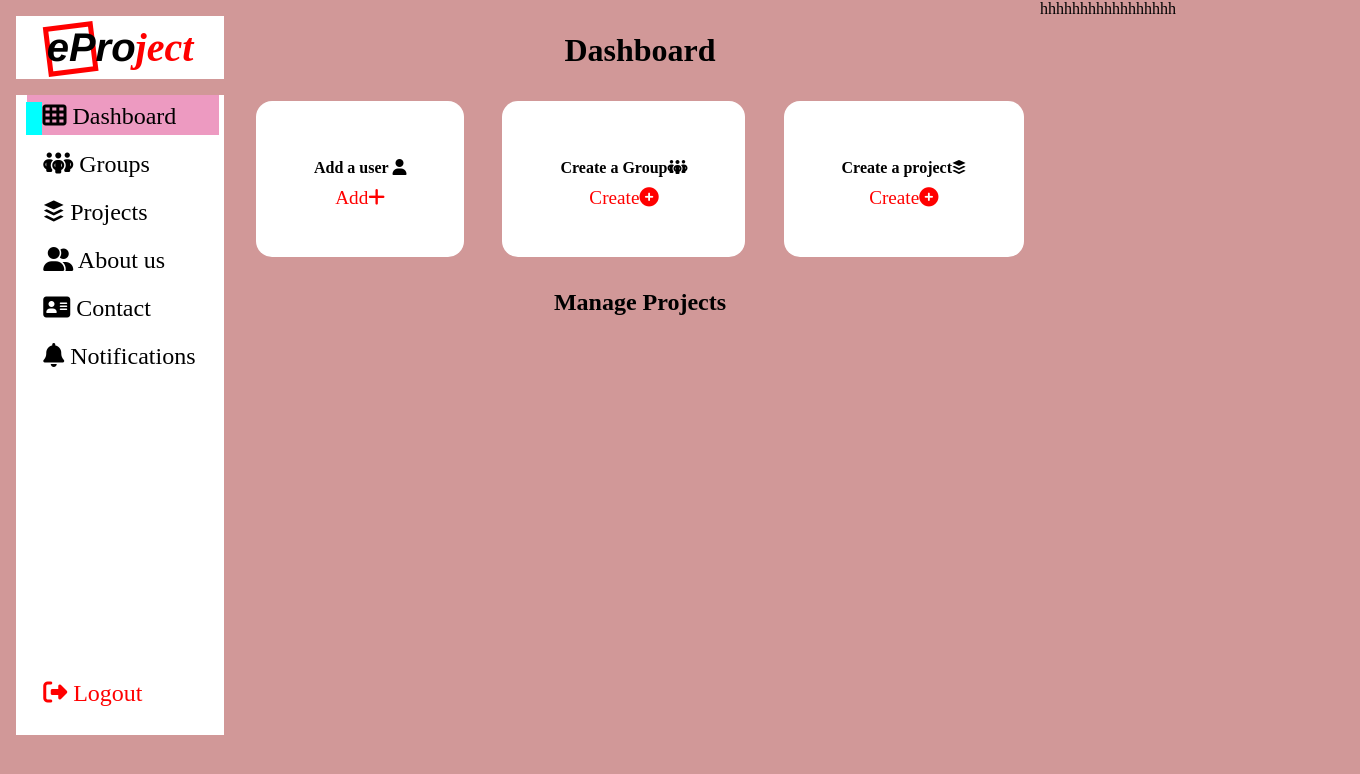
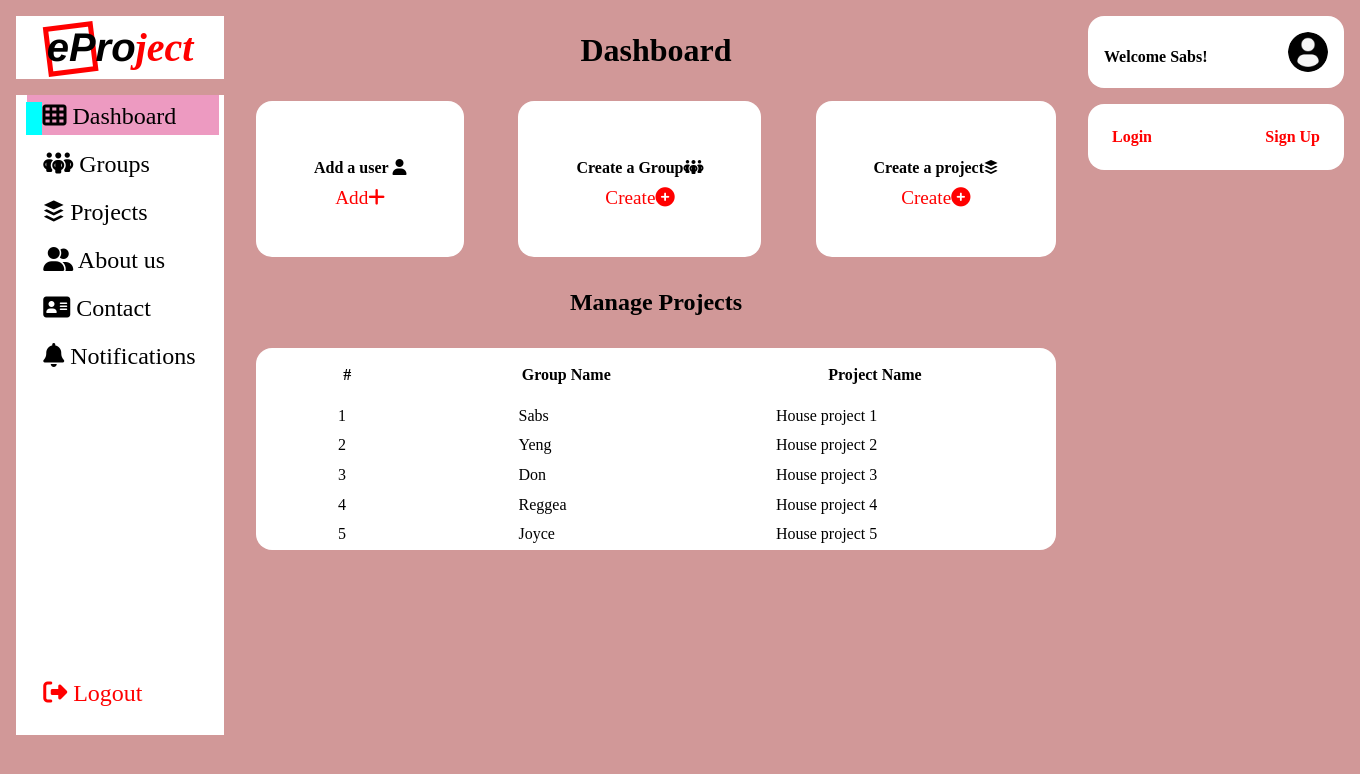
Before and after one commit to YENG-SEBASTIAN/eProject, a Django app: template e_project/core/templates/dashboard.html in a window 1360 px wide. Shown: the top 774 px of the page. Run offline with Django 4.2, Linux system fonts and the light colour scheme; the template is opened without the code that fills it, so the values that code supplies are empty; some libraries are stand-ins or nearby versions.

Commit message:
changes on only dashboard

```diff
--- a/e_project/core/static/Css/dashboar.css
+++ b/e_project/core/static/Css/dashboard.css
@@ -19,8 +19,9 @@ body{
 }
 .main-container{
     display: grid;
-    grid-template-columns: 15rem auto 20rem;
+    grid-template-columns: 15rem auto 18rem;
     gap: 1rem;
+    width: 100vw;
 }
 .logo h3{
     text-align: center;
@@ -143,14 +144,62 @@ nav ul li:last-child a{
 }
 
 /* manage-project project activities */
-.manage-project{
-    display: flex;
-    align-items: center;
-    justify-content: center;
-}
+
 .manage-project h3{
     text-align: center;
     font-size: 1.5rem;
     font-weight: 700;
     margin: 2rem;
 }
+.table{
+    width: 50rem;
+
+}
+.table table{
+    width: 100%;
+    background: var(--card);
+    border-radius: 1rem;
+}
+table thead tr th{
+    padding: 1rem;
+    margin: 2rem;
+}
+table tbody tr td{
+    padding: 0.3rem;
+    margin: 2rem;
+    padding-left: 5rem;
+}
+.right-side .user-login{
+    background: var(--card);
+    margin: 1rem;
+    display: flex;
+    align-items: center;
+    justify-content: space-between;
+    border-radius: 1rem;
+}
+.right-side .user-login h4{
+    font-size: 1rem;
+    font-weight: 700;
+    transform: translateY(30%);
+    margin: 1rem;
+}
+.right-side .user-login img{
+    width: 40px;
+    height: 40px;
+    border-radius: 50%;
+    margin: 1rem;
+}
+.right-side .user-login-anchor{
+    background: var(--card);
+    margin: 1rem;
+    display: flex;
+    align-items: center;
+    justify-content: space-between;
+    border-radius: 1rem;
+    padding: 1.5rem;
+}
+.right-side .user-login-anchor a{
+    color: var(--danger);
+    text-decoration: none;
+    font-weight: 800;
+}
--- a/e_project/core/templates/dashboard.html
+++ b/e_project/core/templates/dashboard.html
@@ -6,7 +6,7 @@
     <meta name="viewport" content="width=device-width, initial-scale=1">
     <title>Dashboard</title>
     <script src="https://kit.fontawesome.com/3a9dc7910a.js" crossorigin="anonymous"></script>
-    <link rel="stylesheet" href="{% static 'Css/dashboar.css'%}">
+    <link rel="stylesheet" href="{% static 'Css/dashboard.css'%}">
 </head>
   <body>
     <div class="main-container">
@@ -48,12 +48,58 @@
 
             <div class="manage-project">
               <h3>Manage Projects</h3>
+              <div class="table">
+                <table>
+                  <thead>
+                    <tr>
+                      <th>#</th>
+                      <th>Group Name</th>
+                      <th>Project Name</th>
+                    </tr>
+                  </thead>
+                  <tbody>
+                    <tr>
+                      <td>1</td>
+                      <td>Sabs</td>
+                      <td>House project 1</td>
+                    </tr>
+                    <tr>
+                      <td>2</td>
+                      <td>Yeng</td>
+                      <td>House project 2</td>
+                    </tr>                    <tr>
+                      <td>3</td>
+                      <td>Don</td>
+                      <td>House project 3</td>
+                    </tr>
+                    <tr>
+                      <td>4</td>
+                      <td>Reggea</td>
+                      <td>House project 4</td>
+                    </tr>
+                    <tr>
+                      <td>5</td>
+                      <td>Joyce</td>
+                      <td>House project 5</td>
+                    </tr>
+                  </tbody>
+                </table>
+              </div>
             </div>
 
         </div>
 
-        <div>hhhhhhhhhhhhhhhhh</div>
-    </div>
+        <div class="right-side">
+          <div class="user-login">
+            <h4>Welcome Sabs!</h4>
+            <img src="{% static 'images/download.jpg' %}">
+          </div>
+          <div class="user-login-anchor">
+            <a href="{% url 'login' %}">Login</a>
+            <a href="{% url 'register' %}">Sign Up</a>
+          </div>
+        </div>
+      </div>
 
 
     <script src="https://cdn.jsdelivr.net/npm/bootstrap@5.2.0-beta1/dist/js/bootstrap.bundle.min.js" integrity="sha384-pprn3073KE6tl6bjs2QrFaJGz5/SUsLqktiwsUTF55Jfv3qYSDhgCecCxMW52nD2" crossorigin="anonymous"></script>
```
